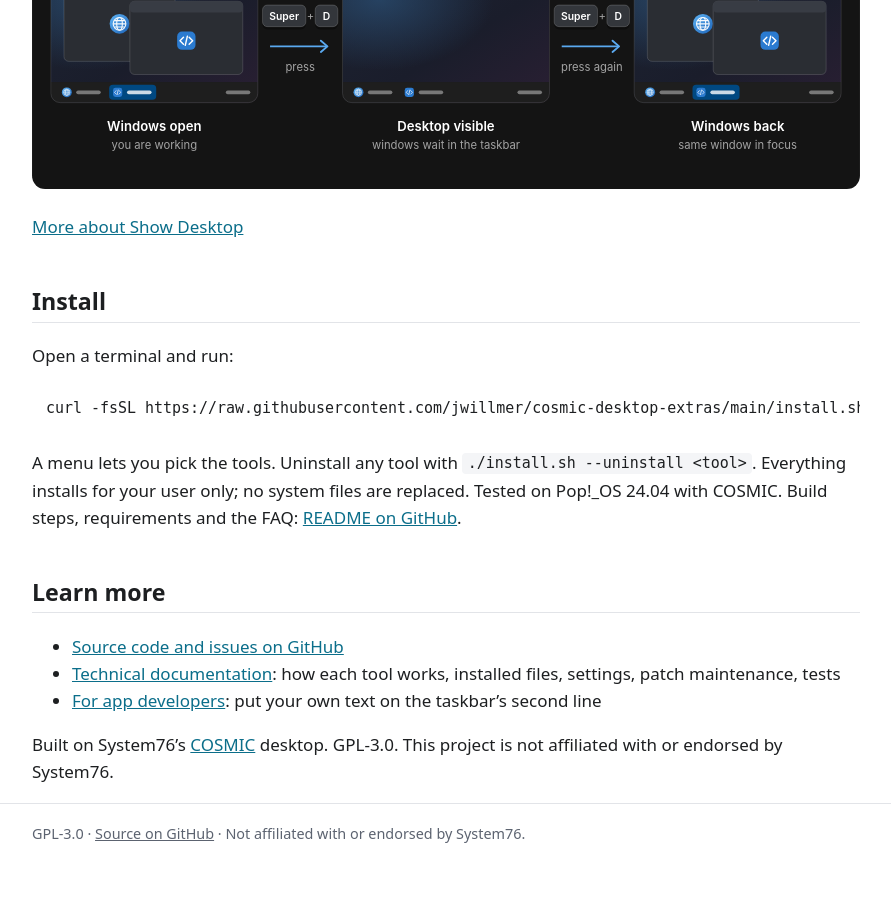
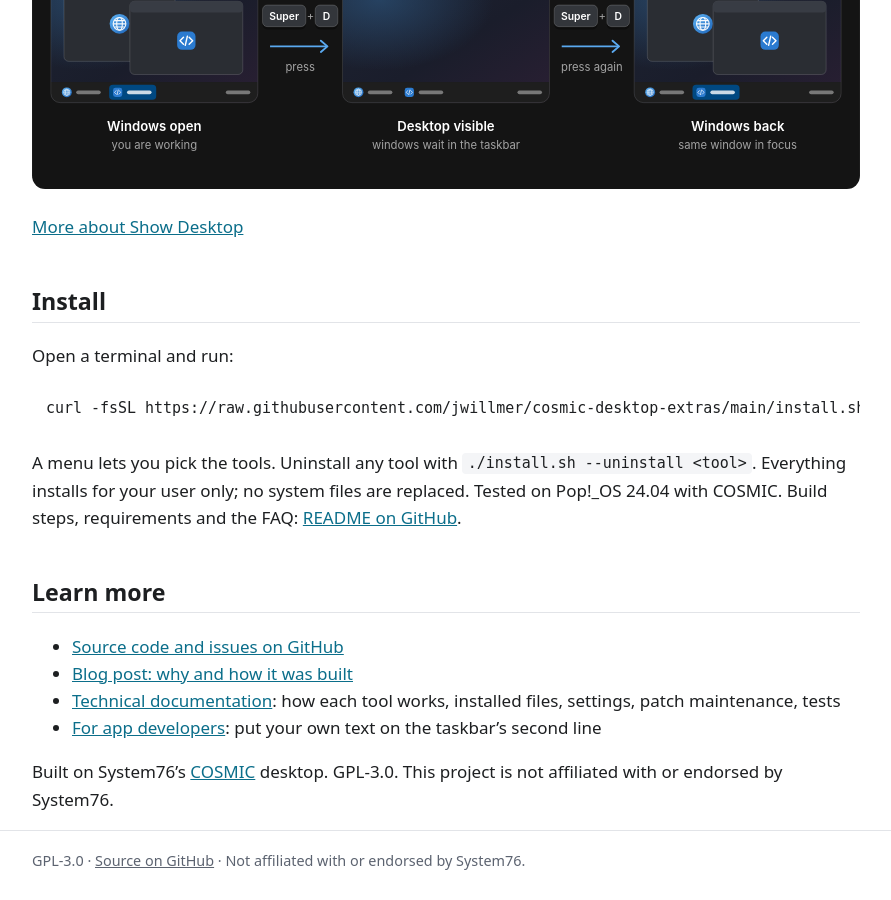
Before and after one commit to jwillmer/cosmic-desktop-extras, a Jekyll site: the page built from docs/index.md, in a window 1280 px wide and 900 px high, scrolled down 3000 px. Shown: the whole window, without its empty margins (194-1085 px from the left). Built offline with Jekyll 4.4.1, drawn with Linux system fonts in a browser that asks for light colours; before the commit the page ends 3873 px from its top, so only the background shows below that.

Commit message:
Link the blog post from the README and the website
Co-Authored-By: Claude Opus 5.5 <noreply@anthropic.com>
Claude-Session: https://claude.ai/code/session_01BLrpLk7g9je5PNoYJEeDbS

```diff
--- a/docs/index.md
+++ b/docs/index.md
@@ -91,6 +91,7 @@ with COSMIC. Build steps, requirements and the FAQ:
 ## Learn more
 
 - [Source code and issues on GitHub](https://github.com/jwillmer/cosmic-desktop-extras)
+- [Blog post: why and how it was built](https://jwillmer.de/blog/projects/cosmic-desktop-extras.html)
 - [Technical documentation](technical.md): how each tool works, installed files, settings, patch maintenance, tests
 - [For app developers](launcher-entry.md): put your own text on the taskbar's second line
 
```
Also changed, not shown: README.md.
